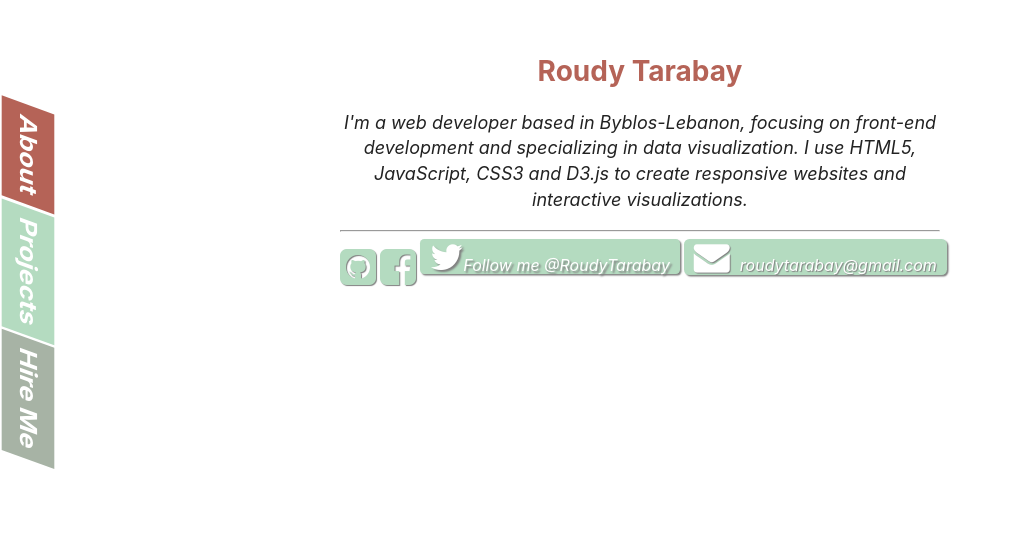
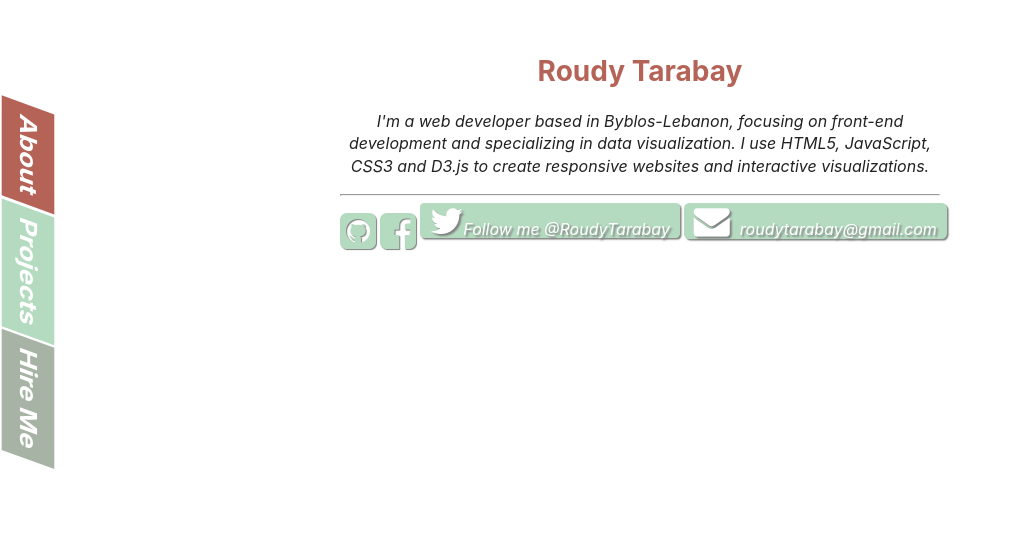
Before and after one commit to RoudyTarabay/roudytarabay.github.io, a website built with webpack: page index.html in a window 1280 px wide. Shown: the part 118-653 px from the top of the page, without its empty margins (0-1012 px from the left). Built offline with Linux system fonts and the light colour scheme.

Commit message:
unified style for twitter and mail widgets, import font awesome before my styles

```diff
--- a/index.html
+++ b/index.html
@@ -41,14 +41,14 @@
 
 
             <div target="_blank" id="twitter-div" class="widget-container hoverable expanded">
-                <script src="https://platform.twitter.com/widgets.js"></script><a href="https://twitter.com/intent/follow?screen_name=@RoudyTarabay" id="follow-me">
+                <script src="https://platform.twitter.com/widgets.js"></script><a href="https://twitter.com/intent/follow?screen_name=@RoudyTarabay" class="mail-twitter-links">
                 <i class="fa fa-twitter fa-2x" aria-hidden="true"></i><p class="icon-paragraph">Follow me @RoudyTarabay</p>
 
             </a>
 
         </div>
         <div target="_blank" id="mail-div" class="widget-container hoverable expanded">
-            <a id="mail" href="mailto:roudy.tarabay@gmail.com">
+            <a id="mail" href="mailto:roudy.tarabay@gmail.com" class="mail-twitter-links">
                 <i class="fa fa-envelope fa-2x" aria-hidden="true"></i><p class="icon-paragraph">roudytarabay@gmail.com</p>
 
             </a>
--- a/src/css/index.css
+++ b/src/css/index.css
@@ -105,7 +105,7 @@
     float:left;
     color: white;
 }
-#follow-me{
+.mail-twitter-links{
     text-decoration: none;
     display:inline-block;
     text-shadow: 2px 2px 2px grey;
@@ -115,10 +115,6 @@
     float: left;
 
 
-}
-#mail{
-    text-decoration: none;
-    color: white;
 }
 .widget-container:hover{
     color:#B4DBC0;
@@ -172,7 +168,7 @@ nav{
     z-index: 3;
     height:100%;
     position:fixed;
-    display: flex!important;
+    display: flex;
 
 }
 .flex-column{
@@ -186,7 +182,7 @@ nav{
 
 p{
     font-style: italic;
-    font-size: 18px;
+    font-size: 16px;
     color: #222;
 }
 .myName{
--- a/src/js/index.js
+++ b/src/js/index.js
@@ -1,8 +1,9 @@
+require('../../node_modules/font-awesome/css/font-awesome.min.css');
+
 require('normalize.css')
+var $=require('jquery');
 
-import styles from '../css/index.css'
-var $=require('jquery');
-require('../../node_modules/font-awesome/css/font-awesome.min.css');
+require('../css/index.css')
 
 
 /*function clonedListener(name,event){
```
Also changed, not shown: build/bundle.min.js, build/styles.css, 1 other file.
